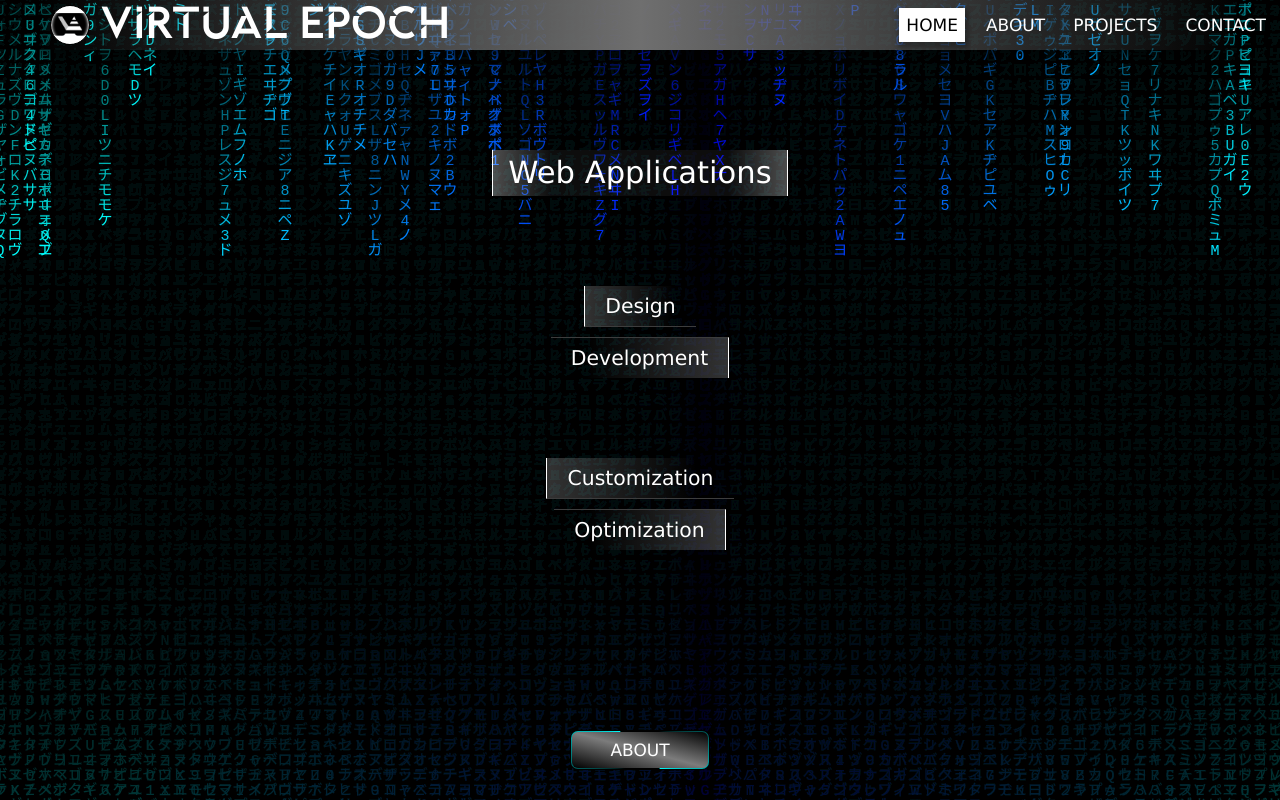
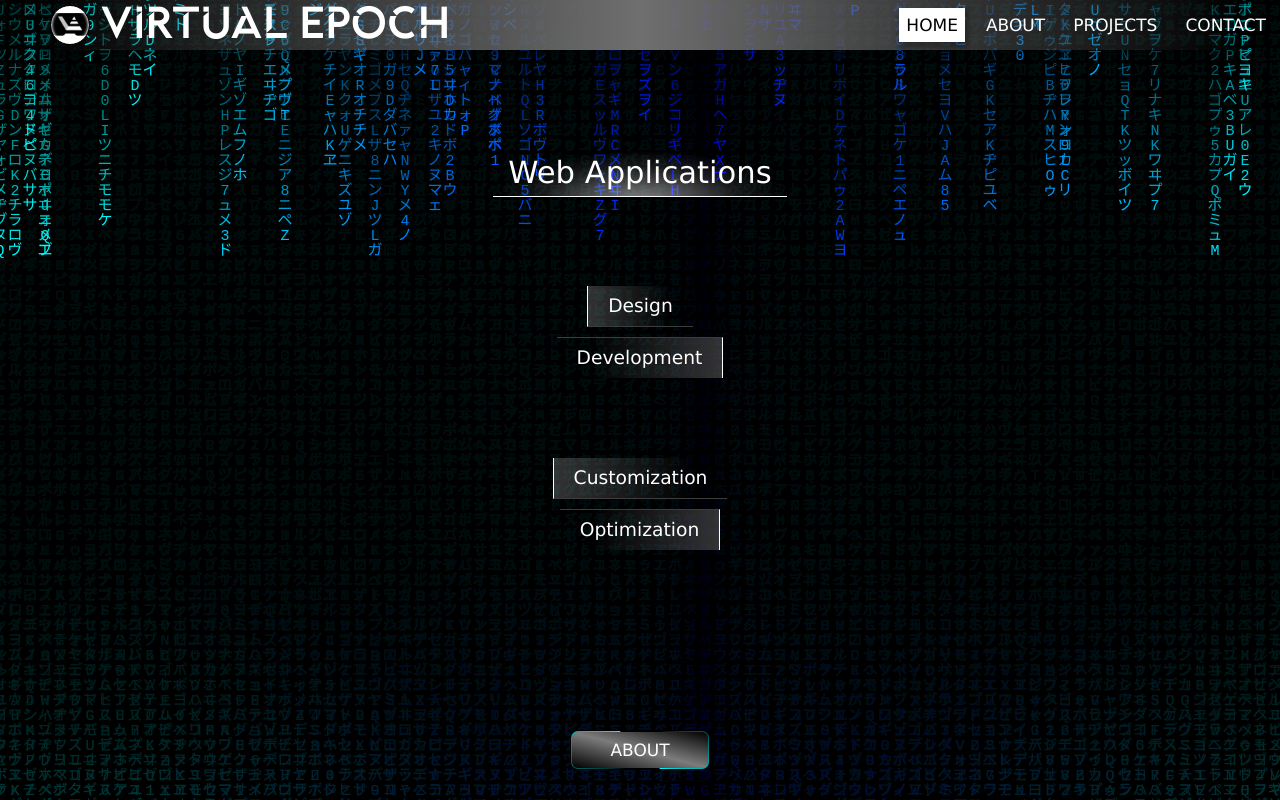
Before and after one commit to virtualepoch/virtual-epoch-app, a React (Create React App) app: page / in a window 1280 px wide. Built offline with nearby package versions, Linux system fonts and the light colour scheme.

Commit message:
minor adjustments

```diff
--- a/src/pages/home.css
+++ b/src/pages/home.css
@@ -16,7 +16,7 @@
   top: 0;
 }
 .home h2 {
-  font-size: clamp(1.2rem, 1vw, 2rem);
+  font-size: clamp(1.1rem, 1vw, 2rem);
 }
 #h2,
 #h4 {
--- a/src/pages/zzcommon.css
+++ b/src/pages/zzcommon.css
@@ -2,8 +2,7 @@
   width: fit-content;
   margin: 20px auto;
   padding: 8px 15px;
-  font-size: clamp(1.1rem, 3vw, 1.8rem);
-  border-left: 1px solid white;
-  border-right: 1px solid white;
-  background: linear-gradient(to right, rgb(255, 255, 255, 0.3), rgb(255, 255, 255, 0.05) 20% 80%, rgb(255, 255, 255, 0.3));
+  font-size: clamp(1.2rem, 3vw, 1.8rem);
+  border-bottom: 1px solid white;
+  background: radial-gradient(ellipse at 50% 110%, rgb(255, 255, 255, 0.5), rgb(255, 255, 255, 0.3), rgb(255, 255, 255, 0.1), transparent 70%);
 }
```
